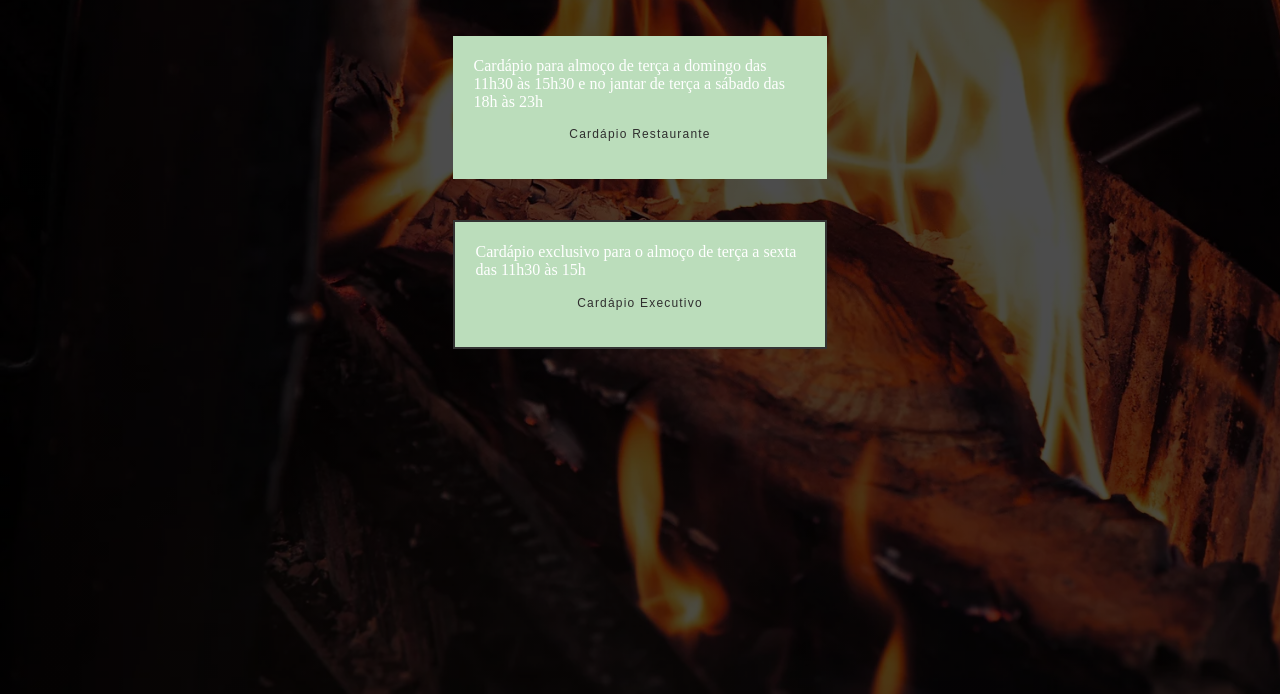
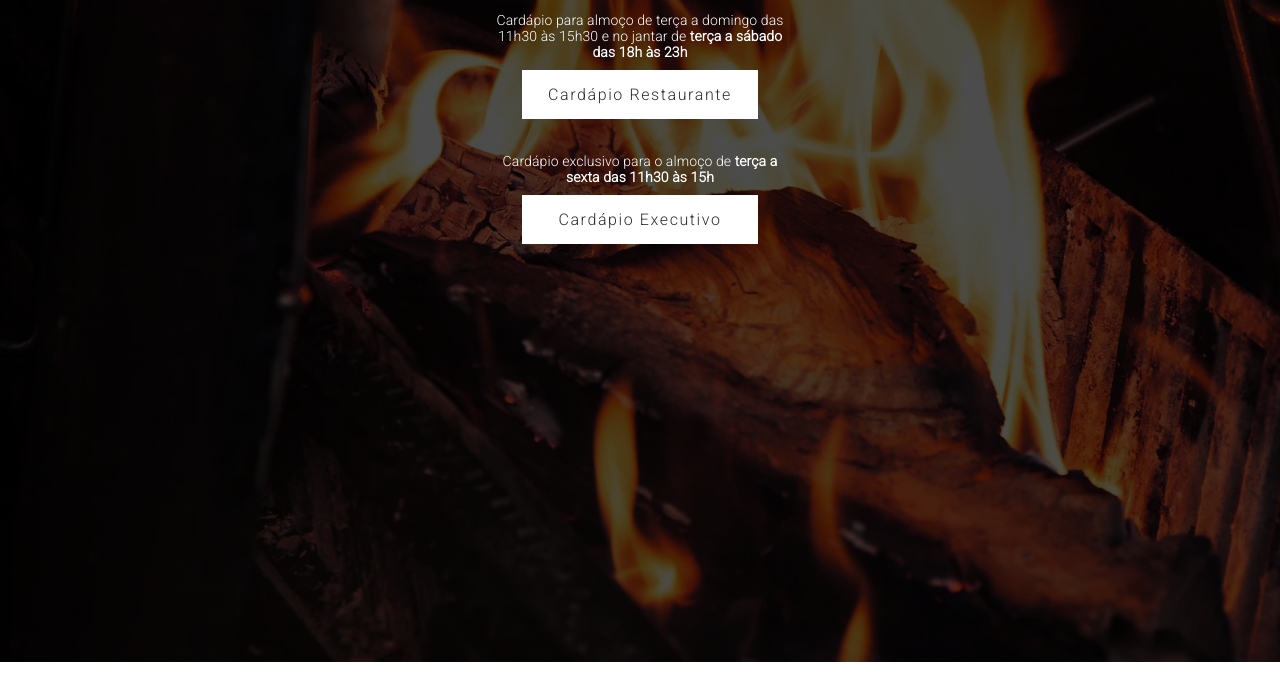
Before and after one commit to dev-carol/ritmo-page, a plain HTML site: page index.html in a window 1280 px wide. Shown: the part 138-832 px from the top of the page. After the commit the page ends 800 px from the top, so only its background shows below. Drawn offline with Linux system fonts and the light colour scheme.

Commit message:
refactor: adjustment project

```diff
--- a/css/styles.css
+++ b/css/styles.css
@@ -1,30 +1,35 @@
+@import url('https://fonts.googleapis.com/css2?family=Roboto:wght@300&display=swap');
+
 *{
     padding: 0;
     margin: 0;
     box-sizing: border-box;
-
 }
 
+body{
 
-
-body{
-    margin:1rem;
     background: linear-gradient(rgba(0, 0, 0, 0.7), rgba(0, 0, 0, 0.7)), url(../img/background.webp);
     background-repeat: no-repeat;
     background-size: cover;
     height: 100vh;
     overflow: hidden;
+}
 
-    font-size: 16px;
+.texto-container{
+    display: flex;
+    flex-direction: column;
+    align-items: center;
+    justify-content: center;
 
 }
 
-
-
+.texto{
+    width: 300px;
+    font-family: 'Roboto';
+    font-weight: 400;
+    letter-spacing: 0.1px;
+}
 .box{
-    background: #bdb;
-    border: 2px solid #333;
-
     margin: auto;
     padding: auto;
 }
@@ -47,37 +52,82 @@ body{
 
 .box-1{
     grid-column: 2/3;
-    margin: 5%;
-    padding: 5%;
+    margin: 2%;
+    padding: 2%;
     border: 10px;
-    color: #fff;
+    color: rgb(255, 255, 255);
     border: none;
-
+    text-align: center;
 
 }
 
 
 .box-2{
     grid-column: 2/3;
-    margin: 5%;
-    padding: 5%;
-    color: #fff;
+    margin: 2%;
+    padding: 2%;
+    color: rgb(255, 255, 255);
+    text-align: center;
+
 }
 
+.btn{
+    width: 60% ;
+    background-color: #fff;
+    border: 0;
+    padding: 15px;
+    margin-top:10px;
+}
+
+.btn:hover{
+    background-color: rgb(179, 178, 178);
+}
 
 .link{
-    display: flex;
-    margin: 5%;
-    justify-content: center;
-    align-items: center;
-
+  display: flex;
+  justify-content: center;
+  align-items: center;
   cursor: pointer;
   text-decoration: none;
   color: #2F2E2E;
   letter-spacing: 0.1em;
-  font-family: helvetica-w01-roman,helvetica-w02-roman,helvetica-lt-w10-roman,sans-serif;
+  font-family: 'Roboto';
   font-weight: normal;
   font-style: normal;
-  font-size: 12px;
+  font-size: 3vw;
 
 }
+
+@media (min-width:1000px){
+    .link{
+        font-size: 16px !important;
+    }
+}
+
+
+@media screen and (min-width:768px){
+    .link{
+        font-size: 20px;
+    }
+
+    .btn{
+        width: 100%;
+    }
+
+}
+
+@media (max-width:280px){
+    .texto{
+       font-size: 14px;
+    }
+}
+
+
+@media (min-width:1024px){
+    .texto{
+       font-size: 14px;
+    }
+    .btn{
+        width: 60% !important;
+    }
+}
--- a/index.html
+++ b/index.html
@@ -5,6 +5,7 @@
     <meta http-equiv="X-UA-Compatible" content="IE=edge" />
     <meta name="viewport" content="width=device-width, initial-scale=1.0" />
     <link rel="stylesheet" href="./css/styles.css" />
+
     <title>Ritmo propaganda</title>
   </head>
   <body>
@@ -14,40 +15,44 @@
       </div>
 
       <div class="box box-1">
+        <div class="texto-container">
+          <p class="texto">
+            Cardápio para almoço de terça a domingo das 11h30 às 15h30 e no
+            jantar de
+            <span style="font-weight: bold">
+              terça a sábado das 18h às 23h</span
+            >
+          </p>
+        </div>
 
-        <p class="cardapio1">
-          Cardápio para almoço de terça a domingo das 11h30 às 15h30 e no jantar
-          de terça a sábado das 18h às 23h
-        </p>
-
-
-        <div class="btn">
-
-            <a
+        <button class="btn">
+          <a
             href="https://www.ritmopropaganda.com.br/_files/ugd/0217a7_1bf597315b8042eeade1f322012a2d53.pdf"
             class="link"
             target="_blank"
             >Cardápio Restaurante</a
-          ></div>
+          >
+        </button>
+      </div>
+
+      <div class="box box-2">
+        <div class="texto-container">
+          <p class="texto">
+            Cardápio exclusivo para o almoço de
+            <span style="font-weight: bold">
+              terça a sexta das 11h30 às 15h</span
+            >
+          </p>
         </div>
 
-
-
-
-      <div class="box box-2">
-        <p>
-          Cardápio exclusivo para o almoço de terça a sexta das 11h30 às 15h
-        </p>
-        <div class="btn">
-            <a
+        <button class="btn">
+          <a
             href="https://www.ritmopropaganda.com.br/_files/ugd/0217a7_6bd4b45991134fe79fa2089a368a483a.pdf"
             class="link"
             target="_blank"
             >Cardápio Executivo</a
           >
-        </div>
-
-
+        </button>
       </div>
     </main>
   </body>
```
